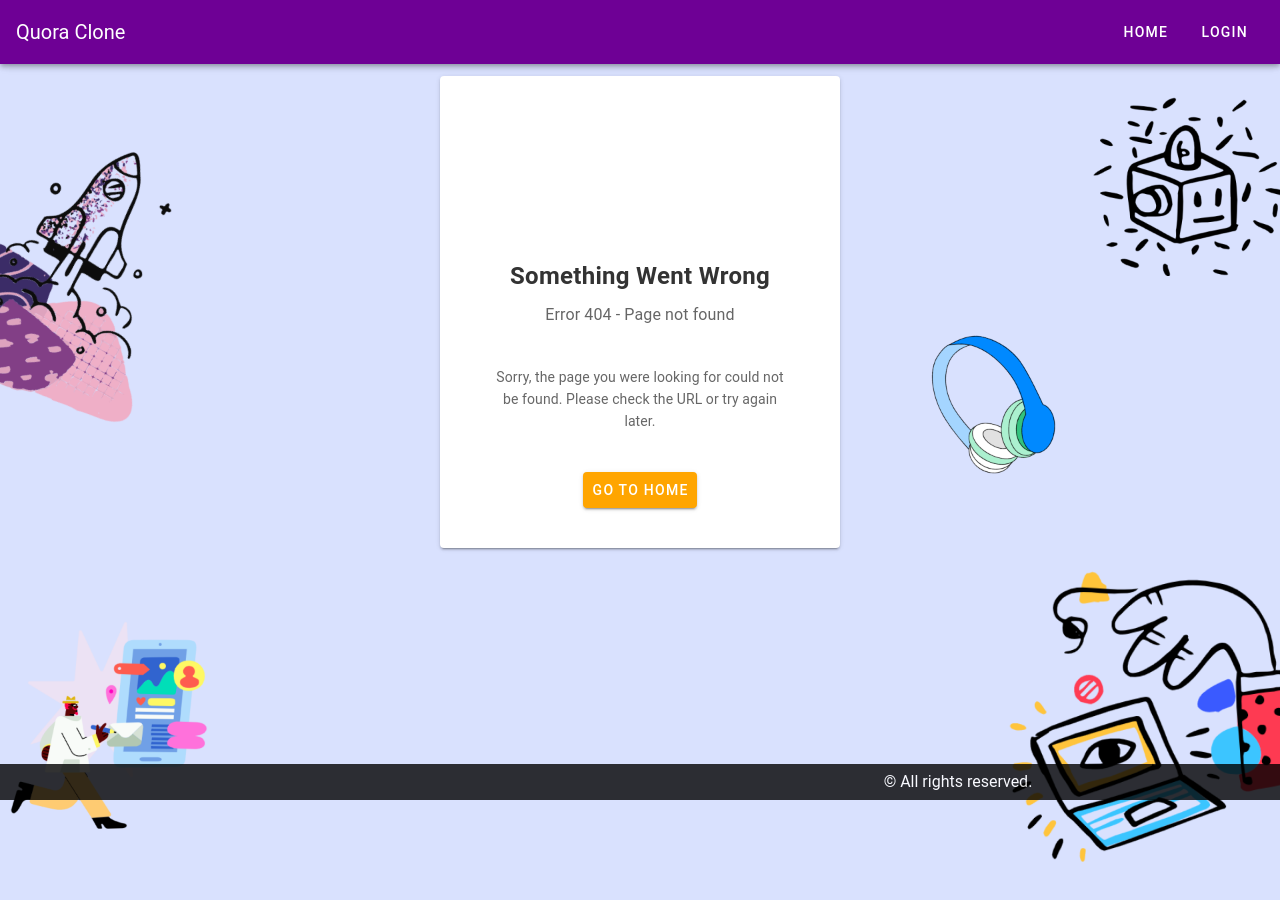
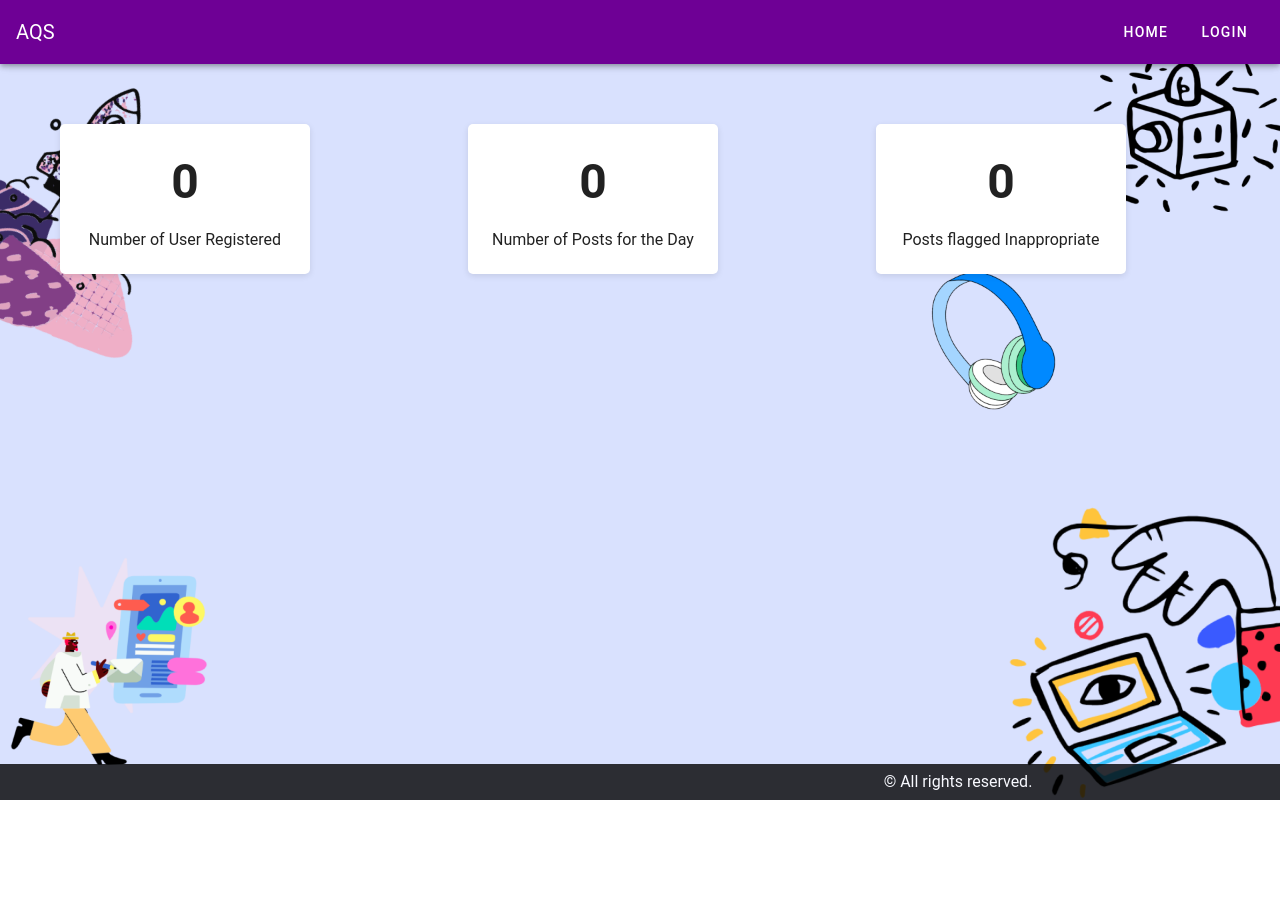
Before and after one commit to Tiaa-Hackathon/Frontend, a Vue app: page /view/analytics in a window 1280 px wide. After the commit the page ends 800 px from the top, so only its background shows below. Built offline with nearby package versions, Linux system fonts and the light colour scheme; what vue-quill-editor would draw is missing.

Commit message:
Added a user analytics page

```diff
--- a/src/components/navbar.vue
+++ b/src/components/navbar.vue
@@ -6,7 +6,7 @@
     scroll-behavior="collapse elevate"
     scroll-threshold="419"
   >
-    <v-toolbar-title> Quora Clone </v-toolbar-title>
+    <v-toolbar-title>AQS</v-toolbar-title>
     <v-spacer></v-spacer>
     <v-menu v-if="!$vuetify.breakpoint.mdAndUp" offset-y>
       <template v-slot:activator="{ on }">
@@ -33,6 +33,7 @@
       @click="navigate('/user/profile')"
       >Profile</v-btn
     >
+    <!-- <v-btn v-if="isMod" text @click="navigate()">Review Analytics</v-btn> -->
     <v-btn
       v-on:click="login"
       v-if="!isLoggedIn && $vuetify.breakpoint.mdAndUp"
@@ -58,7 +59,8 @@ export default {
         { title: "Home", route: "/" },
         { title: "Profile", route: "/user/profile" },
         { title: "Login", route: "/login" },
-        {title: "Message", route: "/message"}
+        {title: "Message", route: "/message"},
+        {title: "ViewAnalytics", route: "/view/analytics"}
       ],
     };
   },
@@ -84,6 +86,10 @@ export default {
       const token = localStorage.getItem("token");
       return token ? true : false;
     },
+    isMod(){
+      const user = JSON.parse(localStorage.getItem("user"))
+      return user.isModerator;
+    }
   },
   created() {
     const token = localStorage.getItem("token");
--- a/src/router/index.js
+++ b/src/router/index.js
@@ -42,6 +42,11 @@ const routes = [
     name: "UserProfile",
     component: () => import("../views/UserProfile.vue"),
   },
+  {
+    path: "/view/analytics",
+    name: "ViewAnalytics",
+    component: () => import("../views/ViewAnalytics.vue"),
+  },
 
   {
     path: "/*",
--- a/src/views/UserProfile.vue
+++ b/src/views/UserProfile.vue
@@ -78,7 +78,8 @@
 
 
 export default {
-  props: {
+
+/*  props: {
     userId: {
       type: String,
       required: true,
@@ -116,6 +117,18 @@ export default {
       default: 0
     }
   },
+*/
+  data(){
+    return{
+      userId: "username",
+      userBio: "lorem ipsum",
+      useremail: "tiaa@gmail.org",
+      userImg: "https://i.genius.com/097177ea52f6ad0147914b68157107a588f47fb2?url=http%3A%2F%2Fwww.mushrecords.com%2Falbum_art_front%2FMH202_D.jpg",
+      userPosts: "0",
+      userUpvotes: "0",
+      userDownvotes: "0"
+    }
+  }
 };
 </script>
 
--- /dev/null
+++ b/src/views/ViewAnalytics.vue
@@ -0,0 +1,78 @@
+<template>
+  <div class="main">
+    <div class="AnalyticsList">
+      <v-row>
+        <v-col cols="4" sm="4" md="4" lg="4">
+          <div class="metric-box">
+            <div class="metric-value">{{ userRegs }}</div>
+            <div class="metric-label">Number of User Registered</div>
+          </div>
+        </v-col>
+        <v-col cols="4" sm="4" md="4" lg="4">
+          <div class="metric-box">
+            <div class="metric-value">{{ numPosts }}</div>
+            <div class="metric-label">Number of Posts for the Day</div>
+          </div>
+        </v-col>
+        <v-col cols="4" sm="4" md="4" lg="4">
+          <div class="metric-box">
+            <div class="metric-value">{{ flagInap }}</div>
+            <div class="metric-label">Posts flagged Inappropriate</div>
+          </div>
+        </v-col>
+      </v-row>
+    </div>
+  </div>
+</template>
+
+<script>
+export default{
+  data(){
+    return{
+      userRegs: 0,
+      numPosts: 0,
+      flagInap: 0
+    }
+  }
+}
+</script>
+
+<style>
+.main {
+  margin: 20px;
+}
+
+.AnalyticsList {
+  display: flex;
+  flex-wrap: wrap;
+  justify-content: center;
+  align-items: center;
+  padding: 20px;
+}
+
+.metric-box {
+  background-color: #fff;
+  border-radius: 5px;
+  box-shadow: 0px 2px 6px rgba(0,0,0,0.1);
+  text-align: center;
+  padding: 20px;
+  margin: 20px;
+  width: 250px;
+  height: 150px;
+  display: flex;
+  flex-direction: column;
+  justify-content: center;
+  align-items: center;
+}
+
+.metric-value {
+  font-size: 48px;
+  font-weight: 600;
+  margin-bottom: 10px;
+}
+
+.metric-label {
+  font-size: 16px;
+  font-weight: 400;
+}
+</style>
```
